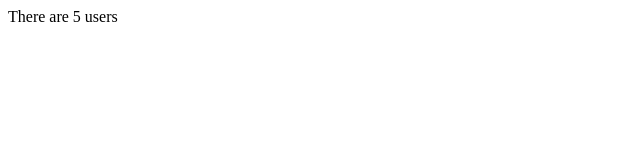
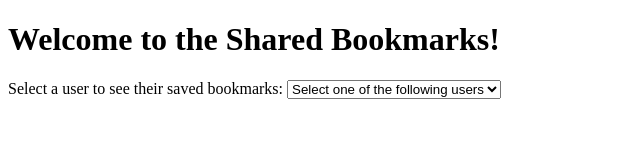
Before and after one commit to alizada-dev/Project-Shared-Bookmarks, a website with bundled scripts: page index.html in a window 1280 px wide. Shown: the whole page, without its empty margins (0-640 px from the left). Built offline with nearby package versions, Linux system fonts and the light colour scheme.

Commit message:
drop down functionality done

```diff
--- a/index.html
+++ b/index.html
@@ -4,5 +4,18 @@
     <script type="module" src="script.js"></script>
   </head>
   <body>
+
+    <div class="container">
+      <h1>Welcome to the Shared Bookmarks!</h1>
+
+      <div class="dropdown">
+        <label for="user">Select a user to see their saved bookmarks:</label>
+
+        <select class="select" id="user">
+          <option value="" selected disabled>Select one of the following users</option>
+        </select>
+      </div>
+    </div>
+
   </body>
 </html>
--- a/script.js
+++ b/script.js
@@ -6,7 +6,20 @@
 
 import { getUserIds } from "./storage.js";
 
+const userSelect = document.querySelector(".select");
+
+function loadUsers() {
+  const users = getUserIds();
+
+  users.forEach(user => {
+    const option = document.createElement("option");
+    option.value = user;
+    option.innerHTML = user;
+    userSelect.appendChild(option);
+  })
+}
+
+
 window.onload = function () {
-  const users = getUserIds();
-  document.querySelector("body").innerText = `There are ${users.length} users`;
+  loadUsers();
 };
```
